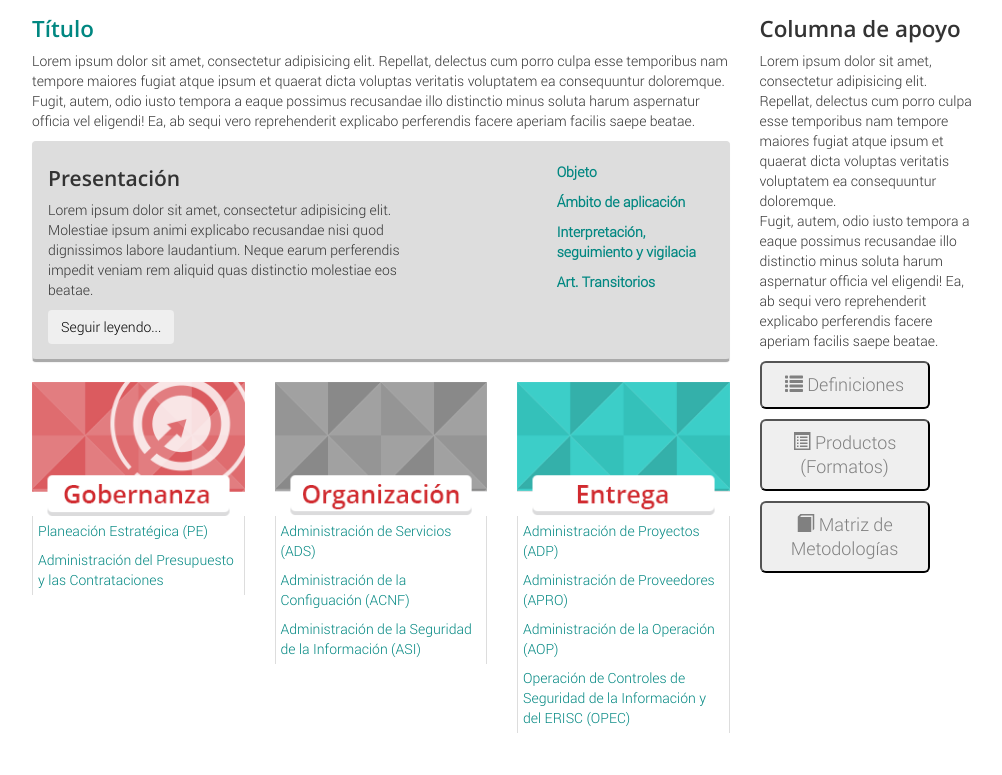
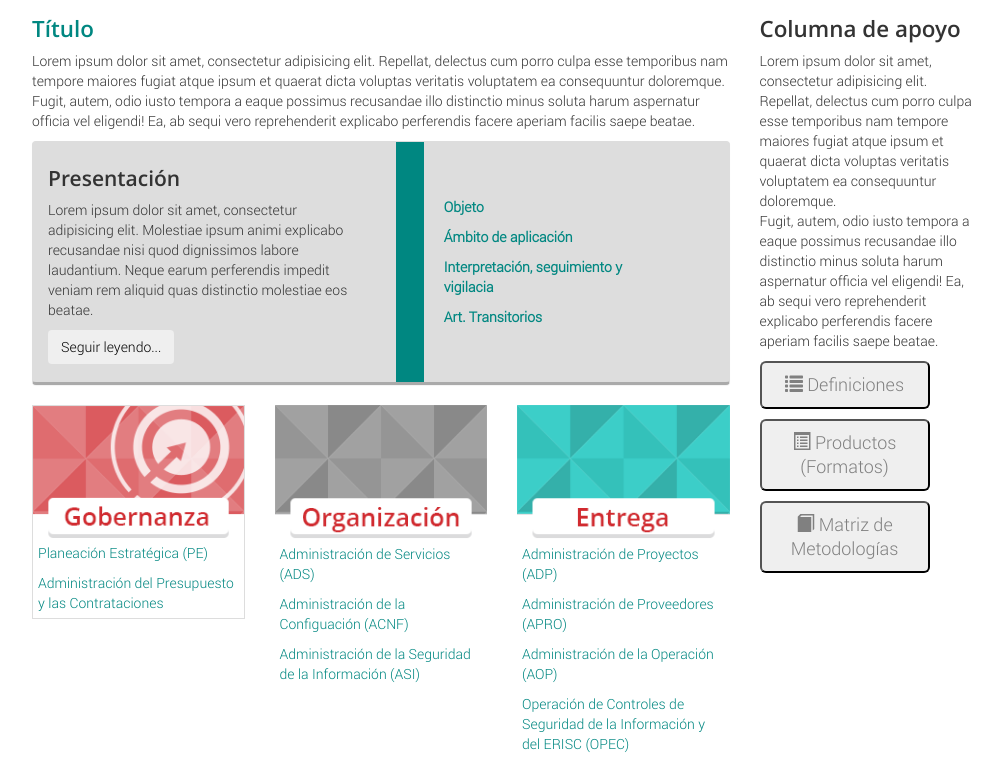
Before and after one commit to arimasen/maagticsi, a plain HTML site: page index.html in a window 1280 px wide. Shown: the part 378-1153 px from the top of the page, without its empty margins (138-1140 px from the left). Before the commit the page ends 1131 px from the top, so only its background shows below. Drawn offline with Linux system fonts and the light colour scheme.

Commit message:
Cambio index y estilo basico

```diff
--- a/css/basico.css
+++ b/css/basico.css
@@ -127,7 +127,13 @@ behavior : url('js/pie.htc');*/
 	text-shadow: 1px 1px 0px rgba(150, 150, 150, 1);
 }
 .lista{
-	list-style: none;
+	list-style:none;
+	margin-left:0;
+	margin-bottom:0;
+	border-left:#008781 28px solid;
+}
+.lista.padding{
+	padding:50px 15px;
 }
 .lista li {
 	font-weight: bold;
@@ -274,7 +280,7 @@ p.gris{
 .bgnegro70 {
 	background:rgba(0,0,0,0.70);
 }
-/**tablas**/
+/**listas**/
 .links {
 	border-left:#00b7af 28px solid;
 }
@@ -286,6 +292,19 @@ p.gris{
 }
 .noborder {
 	border:none;
+}
+.nopadding {
+	padding:0;
+}
+/**index**/
+.col-sm-6 .wrapper {
+	padding:15px;
+}
+.gestion {
+	min-height:370px;
+}
+.gestion .wrapper {
+	border:#DDD 1px solid;
 }
 
 /***Proceso****/
@@ -312,3 +331,8 @@ h4.actividad {
 	margin-bottom:20px;
 	border-bottom:#cd2a2d 1px solid;
 }
+
+#medidor {width: 0px;}
+      @media  (min-width : 768px){
+        #medidor {width:1px;}
+      }
--- a/index.html
+++ b/index.html
@@ -38,7 +38,7 @@
 
 
 	<div class="container">
-    <h1 id="titulo_principal">ACUERDO que tiene por objeto emitir Políticas para la Estrategia Digital Nacional, las disposiciones administrativas en materia de tecnologías de la información y comunicaciones, así como de seguridad de la información y el Manual Administrativo de Aplicación General en estas materias.</h1>
+    <h1 id="titulo_principal"><span class="bgnegro70">ACUERDO que tiene por objeto emitir Políticas para la Estrategia Digital Nacional, las disposiciones administrativas en materia de tecnologías de la información y comunicaciones, así como de seguridad de la información y el Manual Administrativo de Aplicación General en estas materias.</span></h1>
     <div class="row">
       <div class="col-sm-12 bg-banner">
 
@@ -142,19 +142,19 @@ NAVEGACION
 
 
         <div class="panel panel-default">
-          <div class="panel-body">
+          <div class="panel-body nopadding">
             <div class="row" >
-              <div class="col-sm-7">
-                <h4 color="color-azul">Presentación</h4>
+              <div class="col-sm-6">
+                <div class="wrapper"><h4 color="color-azul">Presentación</h4>
                 <p>Lorem ipsum dolor sit amet, consectetur adipisicing elit. Molestiae ipsum animi explicabo recusandae nisi quod dignissimos labore laudantium. Neque earum perferendis impedit veniam rem aliquid quas distinctio molestiae eos beatae.</p>
-                <a href="acuerdo.html"><button type="button button-alert" class="btn">Seguir leyendo...</button></a>
+                <a href="acuerdo.html"><button type="button button-alert" class="btn">Seguir leyendo...</button></a></div>
               </div>
-              <div class="col-sm-1"></div>
-              <div class="col-sm-4">
-                <ul class="lista">
+              <!--<div class="col-sm-1"></div>-->
+              <div class="col-sm-5">
+                <ul class="lista padding">
                   <li><a href="acuerdo.html#acuerdo1">Objeto</a></li>
                   <li><a href="acuerdo.html#acuerdo2">Ámbito de aplicación</a></li>
-                  <li><a href="acuerdo.html#acuerdo3">Interpretación,<br />seguimiento y vigilacia</a></li>
+                  <li><a href="acuerdo.html#acuerdo3">Interpretación, seguimiento y vigilacia</a></li>
                   <li><a href="acuerdo.html#acuerdo4">Art. Transitorios</a></li>
                 </ul>
 
@@ -164,25 +164,25 @@ NAVEGACION
         </div>
 
         <div class="row">
-          <div class="col-sm-4"><img src="imgs/m1.png" class="img-responsive" />
-            <ul class="list-group color-azul lista">
-              <li class="list-group-item" style="font-weight:400;"><a href="proceso1.html">Planeación Estratégica (PE)</a></li>
-              <li class="list-group-item" style="font-weight:400;">Administración del Presupuesto y las Contrataciones</li>
-            </ul>
+          <div class="col-sm-4 gestion"><div class="wrapper"><img src="imgs/m1.png" class="img-responsive" />
+            <ul class="list-group color-azul lista noborder">
+              <li style="font-weight:400;"><a href="proceso1.html">Planeación Estratégica (PE)</a></li>
+              <li style="font-weight:400;">Administración del Presupuesto y las Contrataciones</li>
+            </ul></div>
 </div>
-          <div class="col-sm-4"><img src="imgs/m2.png" class="img-responsive" />
-            <ul class="list-group color-azul lista">
-              <li class="list-group-item" style="font-weight:400;">Administración de Servicios (ADS)</li>
-              <li class="list-group-item" style="font-weight:400;">Administración de la Configuación (ACNF)</li>
-              <li class="list-group-item" style="font-weight:400;">Administración de la Seguridad de la Información (ASI)</li>
+          <div class="col-sm-4 gestion"><img src="imgs/m2.png" class="img-responsive" />
+            <ul class="list-group color-azul lista noborder">
+              <li style="font-weight:400;">Administración de Servicios (ADS)</li>
+              <li style="font-weight:400;">Administración de la Configuación (ACNF)</li>
+              <li style="font-weight:400;">Administración de la Seguridad de la Información (ASI)</li>
             </ul>
           </div>
-          <div class="col-sm-4"><img src="imgs/m3.png" class="img-responsive" />
-            <ul class="list-group color-azul lista">
-              <li class="list-group-item" style="font-weight:400;">Administración de Proyectos (ADP)</li>
-              <li class="list-group-item" style="font-weight:400;">Administración de Proveedores (APRO)</li>
-              <li class="list-group-item" style="font-weight:400;">Administración de la Operación (AOP)</li>
-              <li class="list-group-item" style="font-weight:400;">Operación de Controles de Seguridad de la Información y del ERISC (OPEC)</li>
+          <div class="col-sm-4 gestion"><img src="imgs/m3.png" class="img-responsive" />
+            <ul class="list-group color-azul lista noborder">
+              <li style="font-weight:400;">Administración de Proyectos (ADP)</li>
+              <li style="font-weight:400;">Administración de Proveedores (APRO)</li>
+              <li style="font-weight:400;">Administración de la Operación (AOP)</li>
+              <li style="font-weight:400;">Operación de Controles de Seguridad de la Información y del ERISC (OPEC)</li>
             </ul>
         </div>
         </div>
```
